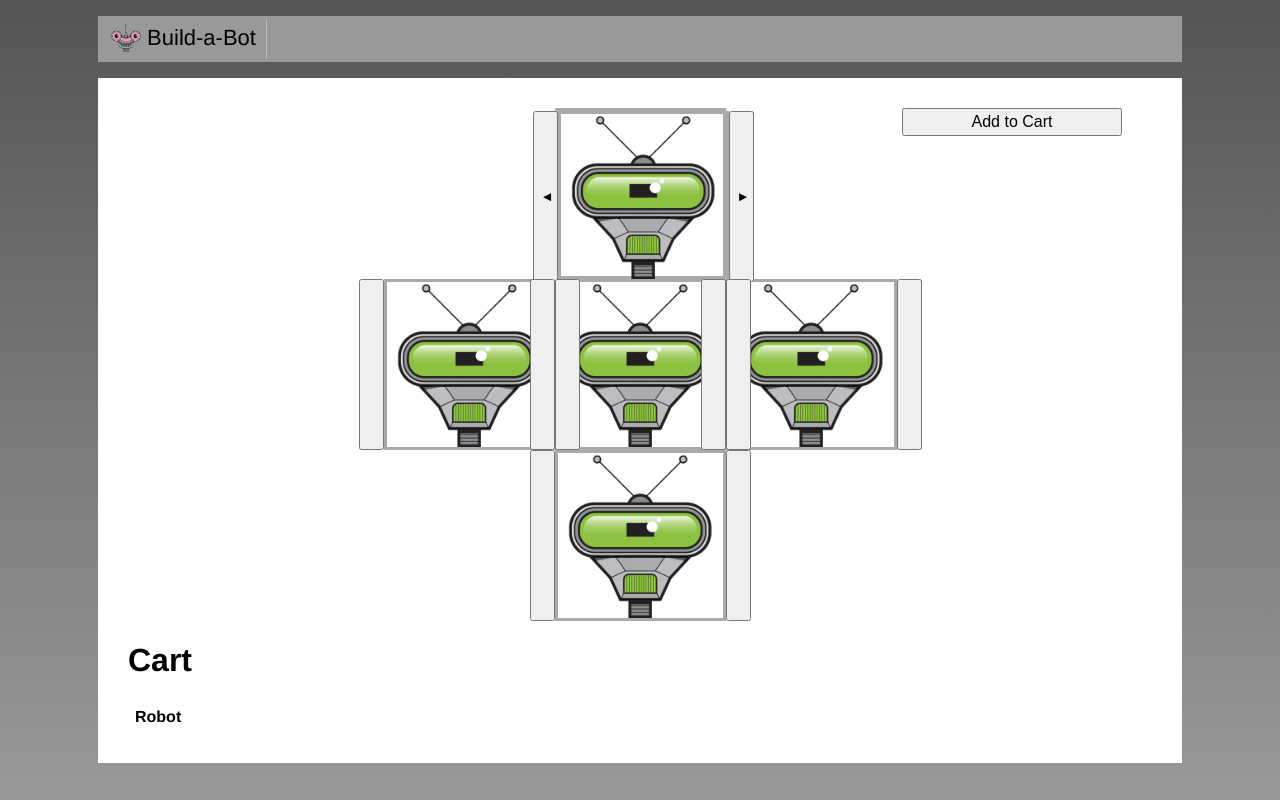
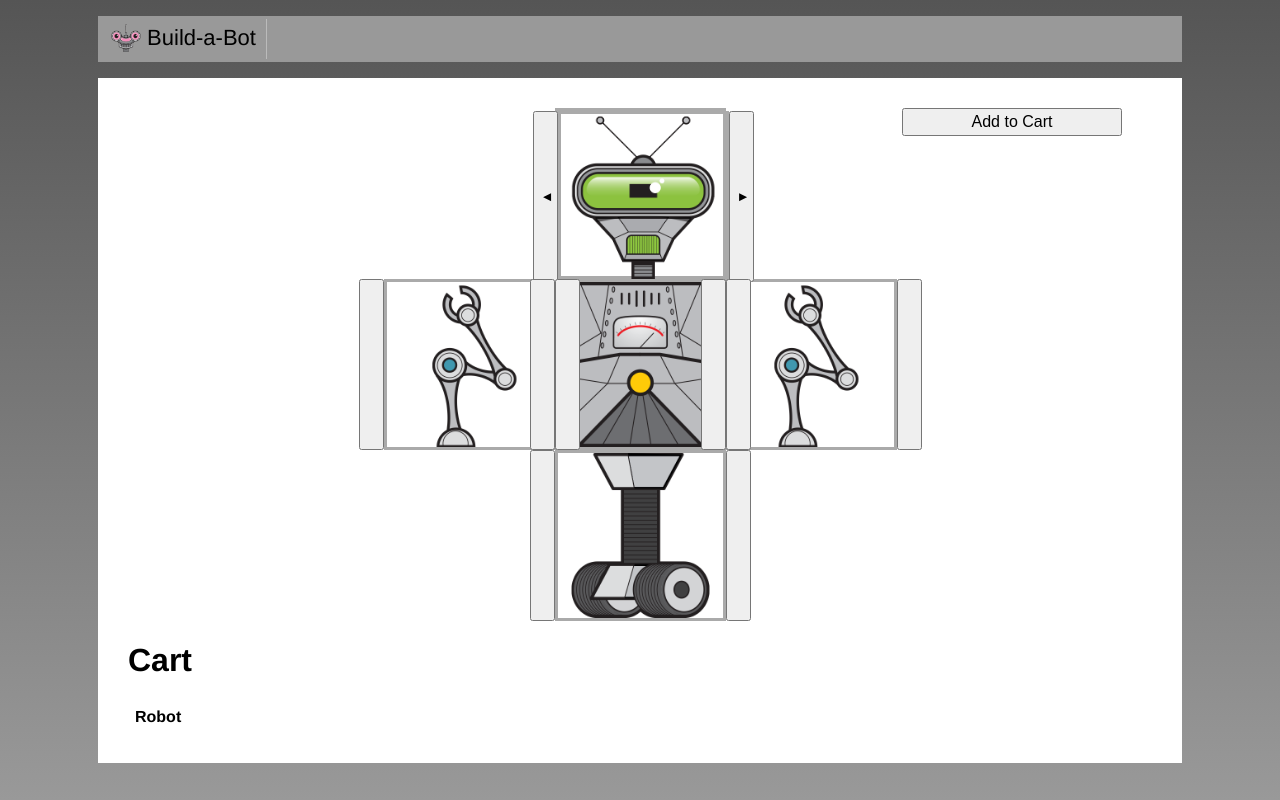
Before and after one commit to taherkheli/build-a-bot, a Vue app in the folder build-a-bot/: page / in a window 1280 px wide. Built offline with nearby package versions, Linux system fonts and the light colour scheme.

Commit message:
PartSelector is now being fed data by parent i.e. RobotBuilder through Props.

```diff
--- a/build-a-bot/src/build/PartSelector.vue
+++ b/build-a-bot/src/build/PartSelector.vue
@@ -8,19 +8,22 @@
 
 <script lang="ts">
 import { defineComponent, computed, ref } from 'vue';
-import availableParts from '@/data/parts';
 
 export default defineComponent({
-  props: [],
-  setup() {
-    const parts = availableParts.heads;
+  props: {
+    parts: {
+      type: Array,
+      default: () => [{ a: 'b' }],
+    },
+  },
+  setup(props) {
     const selectedIndex = ref(0);
 
-    const selectedPart = computed(() => parts[selectedIndex.value]);
+    const selectedPart = computed(() => props.parts[selectedIndex.value]);
 
     function selectNextPart() {
       selectedIndex.value += 1;
-      if (selectedIndex.value === parts.length) {
+      if (selectedIndex.value === props.parts.length) {
         selectedIndex.value = 0;
       }
     }
@@ -28,7 +31,7 @@ export default defineComponent({
     function selectPreviousPart() {
       selectedIndex.value -= 1;
       if (selectedIndex.value < 0) {
-        selectedIndex.value = parts.length - 1;
+        selectedIndex.value = props.parts.length - 1;
       }
     }
 
--- a/build-a-bot/src/build/RobotBuilder.vue
+++ b/build-a-bot/src/build/RobotBuilder.vue
@@ -8,16 +8,16 @@
           <span v-if="selectedRobot.head.onSale" class="sale">Sale!</span>
         </div> -->
         <div class="robot-name"></div>
-          <part-selector/>
+          <part-selector :parts="availableParts.heads"/>
         </div>
     </div>
     <div class="middle-row">
-      <part-selector/>
-      <part-selector/>
-      <part-selector/>
+      <part-selector :parts="availableParts.arms"/>
+      <part-selector :parts="availableParts.torsos"/>
+      <part-selector :parts="availableParts.arms"/>
     </div>
     <div class="bottom-row">
-      <part-selector/>
+      <part-selector :parts="availableParts.bases"/>
     </div>
     <div>
       <h1>Cart</h1>
@@ -54,7 +54,6 @@ export default defineComponent({
   },
   props: [],
   setup() {
-    const parts = availableParts;
     const cart: Ref<object[]> = ref([]);
 
     const selectedRobot = {
@@ -73,6 +72,7 @@ export default defineComponent({
     }
 
     return {
+      availableParts,
       selectedRobot,
       addToCart,
       cart,
```
